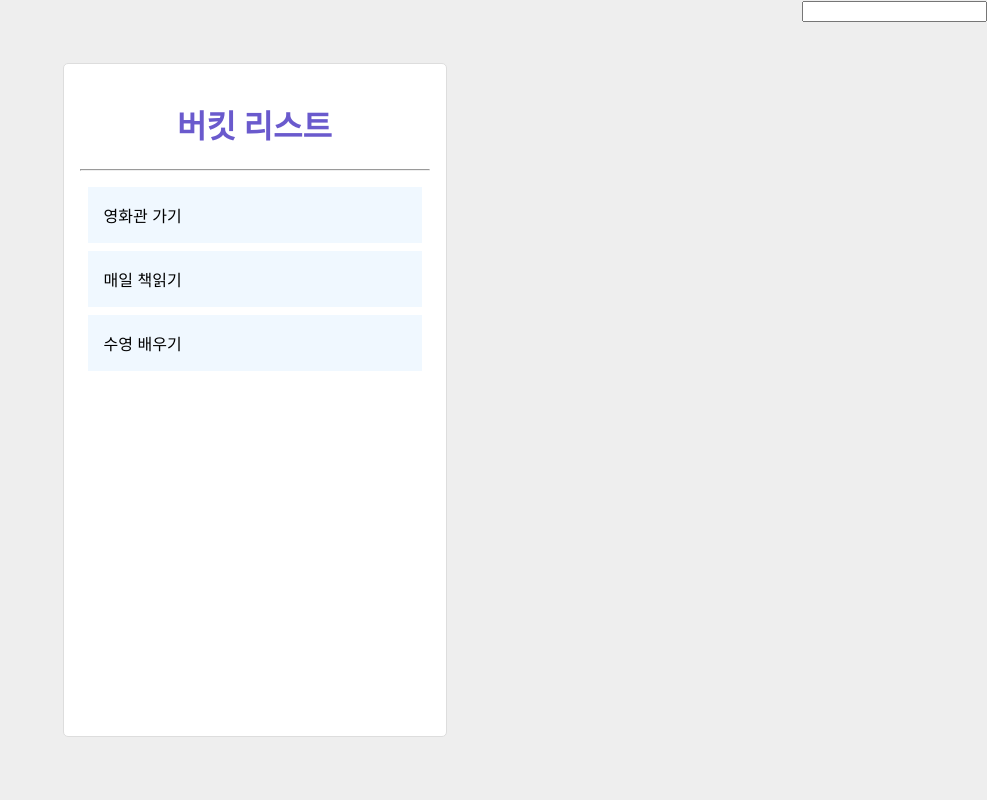
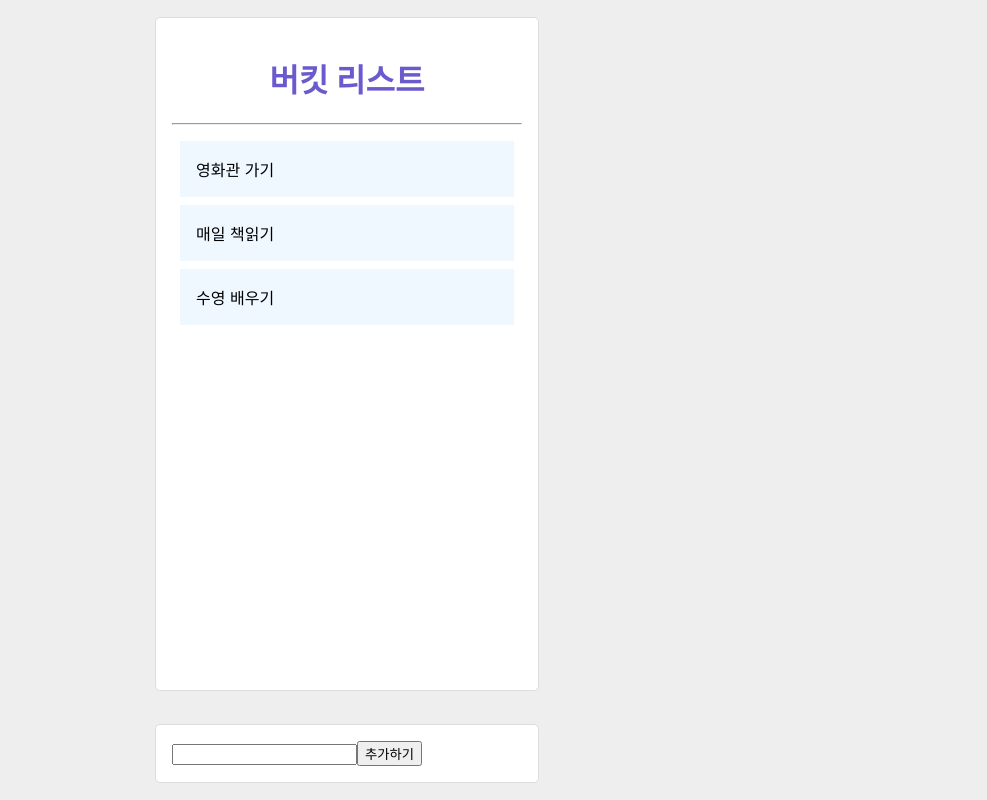
Before and after one commit to lnuvy/hanghae_react1, a React (Create React App) app: page / in a window 1280 px wide. Shown: the whole page, without its empty margins (293-1280 px from the left). Built offline with nearby package versions, Linux system fonts and the light colour scheme.

Commit message:
react todo

```diff
--- a/src/App.js
+++ b/src/App.js
@@ -22,6 +22,11 @@ class App extends React.Component {
     console.log(this.text);
   }
 
+  addBucket = () => {
+    const inputText = this.text.current.value;
+    this.setState({ list: [...this.state.list, inputText] });
+  };
+
   // 랜더 함수 안에 리액트 엘리먼트를 넣어줍니다!
   render() {
     console.log(this.text.current);
@@ -29,26 +34,29 @@ class App extends React.Component {
     // this 키워드를 통해 state에 접근할 수 있어요.
 
     return (
-      <div className="App">
+      <AppWrap>
         <Container>
           <Title>버킷 리스트</Title>
           <Line />
           <BucketList list={this.state.list} />
         </Container>
 
-        <div>
-          <input
-            type="text"
-            ref={this.text}
-            onChange={() => {
-              console.log(this.text.current.value);
-            }}
-          />
-        </div>
-      </div>
+        <InputWrap>
+          <input type="text" ref={this.text} />
+          <button onClick={this.addBucket}>추가하기</button>
+        </InputWrap>
+      </AppWrap>
     );
   }
 }
+
+const AppWrap = styled.div`
+  background-color: #eee;
+  height: 100vh;
+  width: 100vw;
+  display: flex;
+  flex-direction: column;
+`;
 
 const Container = styled.div`
   background-color: #fff;
@@ -70,4 +78,14 @@ const Line = styled.hr`
   margin: 16px 0px;
 `;
 
+const InputWrap = styled.div`
+  background-color: #fff;
+  width: 50vw;
+  max-width: 350px;
+  margin: auto;
+  padding: 16px;
+  border: 1px solid #ddd;
+  border-radius: 5px;
+`;
+
 export default App;
--- a/src/style.css
+++ b/src/style.css
@@ -3,4 +3,5 @@
   height: 100vh;
   width: 100vw;
   display: flex;
+  flex-direction: column;
 }
```
